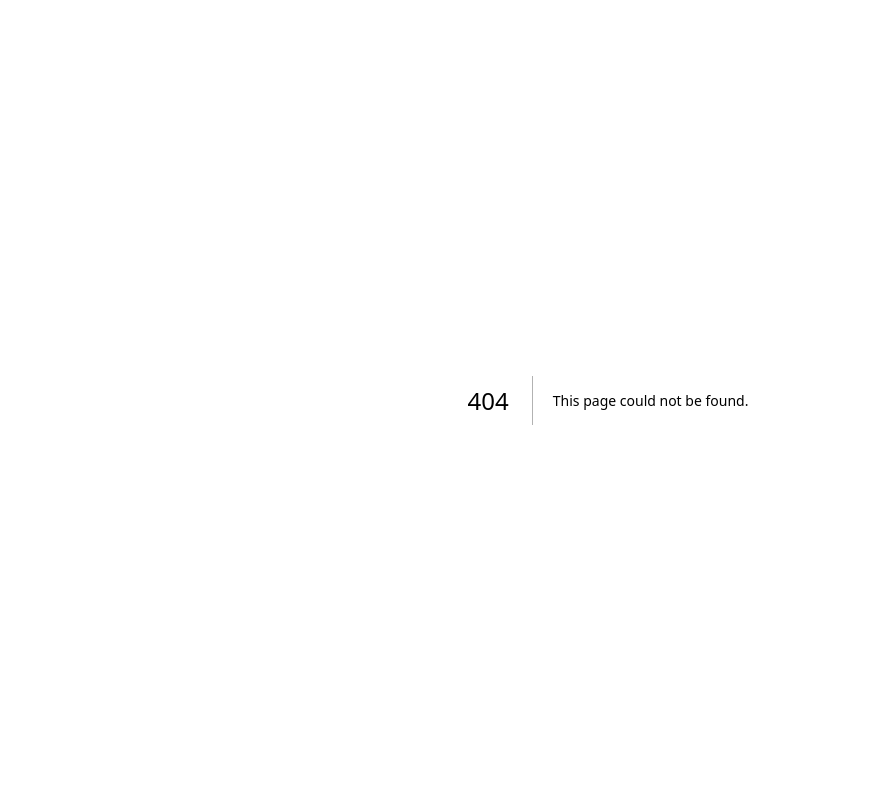
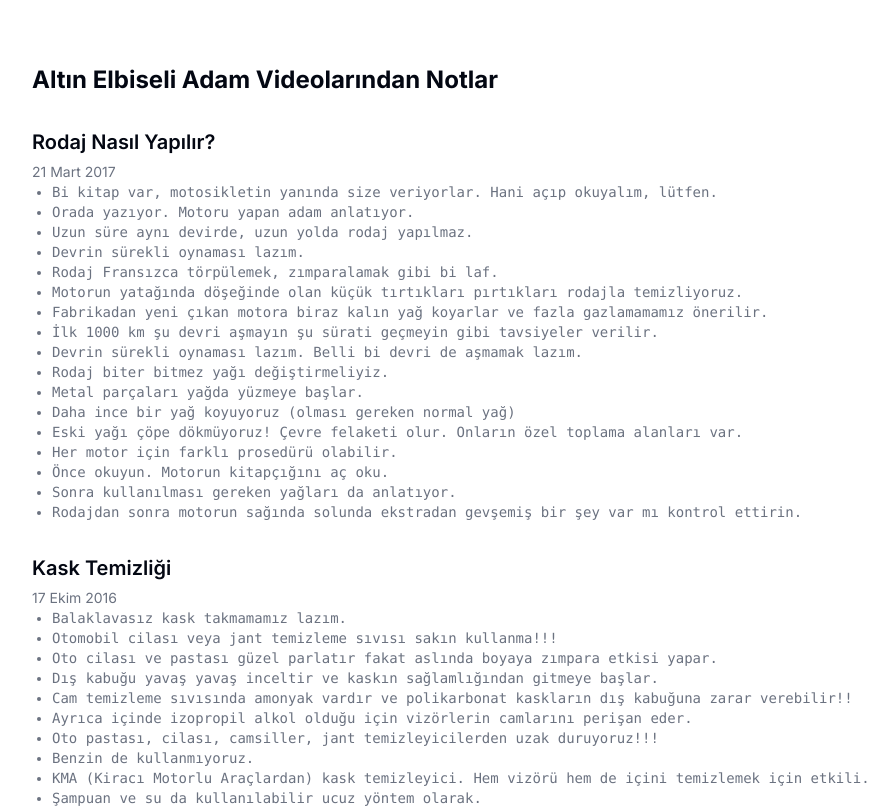
Before and after one commit to rugtumu/CV, a Next.js app: page /aea in a window 1280 px wide. Before the commit this address had no page. Shown: the top 808 px of the page, without its empty margins (32-921 px from the left). Built offline with nearby package versions, Linux system fonts and the light colour scheme.

Commit message:
aea page added to app

```diff
--- /dev/null
+++ b/src/app/aea/page.tsx
@@ -0,0 +1,47 @@
+import { Card, CardHeader, CardContent } from "@/components/ui/card";
+import { Section } from "@/components/ui/section";
+import { Metadata } from "next";
+import { NOTES_DATA } from "@/data/notes-data";
+import Link from "next/link";
+
+export const metadata: Metadata = {
+  title: "Hayati Videolar Notları",
+  description: "Altın Elbiseli Adam'ın hayati videolar serisinden aldığım notlar.",
+};
+
+export default function NotesPage() {
+  return (
+    <div className="container relative mx-auto scroll-my-12 overflow-auto p-8 md:p-16">
+      <section className="mx-auto w-full max-w-full space-y-8 bg-white">
+        <h1 className="text-2xl font-bold">Altın Elbiseli Adam Videolarından Notlar</h1>
+        {NOTES_DATA.map((note) => (
+          <Card key={note.id}>
+            <CardHeader>
+              <h2 className="text-xl font-semibold">
+                {note.videoUrl ? (
+                    <Link href={note.videoUrl} target="_blank" rel="noopener noreferrer">
+                        {note.title}
+                    </Link>
+                ) : (
+                    note.title
+                )}
+              </h2>
+              <p className="text-sm text-muted-foreground">{note.date}</p>
+            </CardHeader>
+            <CardContent>
+                {note.points && note.points.length > 0 ? (
+                    <ul className="list-disc pl-5">
+                        {note.points.map((point, index) => (
+                            <li key={index}>{point}</li>
+                        ))}
+                    </ul>
+                ) : (
+                    <p>Bu video için henüz not eklenmemiş.</p>
+                )}
+            </CardContent>
+          </Card>
+        ))}
+      </section>
+    </div>
+  );
+}
--- /dev/null
+++ b/src/data/notes-data.tsx
@@ -0,0 +1,61 @@
+interface Note {
+    id: number;
+    title: string;
+    date: string;
+    videoUrl?: string; // '?' işareti, bu özelliğin opsiyonel olduğunu belirtir
+    points: string[];
+  }
+
+
+export const NOTES_DATA = [
+    {
+      id: 1,
+      title: "Rodaj Nasıl Yapılır?",
+      date: "21 Mart 2017",
+      videoUrl: "https://youtu.be/RVAEFFBVrCU?si=1N-WRrxjh8zuNcUC",
+      points: [
+        "Bi kitap var, motosikletin yanında size veriyorlar. Hani açıp okuyalım, lütfen.",
+        "Orada yazıyor. Motoru yapan adam anlatıyor.",
+        "Uzun süre aynı devirde, uzun yolda rodaj yapılmaz.",
+        "Devrin sürekli oynaması lazım.",
+        "Rodaj Fransızca törpülemek, zımparalamak gibi bi laf.",
+        "Motorun yatağında döşeğinde olan küçük tırtıkları pırtıkları rodajla temizliyoruz.",
+        "Fabrikadan yeni çıkan motora biraz kalın yağ koyarlar ve fazla gazlamamamız önerilir.",
+        "İlk 1000 km şu devri aşmayın şu sürati geçmeyin gibi tavsiyeler verilir.",
+        "Devrin sürekli oynaması lazım. Belli bi devri de aşmamak lazım.",
+        "Rodaj biter bitmez yağı değiştirmeliyiz.",
+        "Metal parçaları yağda yüzmeye başlar.",
+        "Daha ince bir yağ koyuyoruz (olması gereken normal yağ)",
+        "Eski yağı çöpe dökmüyoruz! Çevre felaketi olur. Onların özel toplama alanları var.",
+        "Her motor için farklı prosedürü olabilir.",
+        "Önce okuyun. Motorun kitapçığını aç oku.",
+        "Sonra kullanılması gereken yağları da anlatıyor.",
+        "Rodajdan sonra motorun sağında solunda ekstradan gevşemiş bir şey var mı kontrol ettirin."
+      ],
+    },
+    {
+      id: 2,
+      title: "Kask Temizliği",
+      date: "17 Ekim 2016",
+      videoUrl: "https://youtu.be/fiGCV673sBw?si=IV-MSvXTB0LMTiom",
+      points: [
+        "Balaklavasız kask takmamamız lazım.",
+        "Otomobil cilası veya jant temizleme sıvısı sakın kullanma!!!",
+        "Oto cilası ve pastası güzel parlatır fakat aslında boyaya zımpara etkisi yapar.",
+        "Dış kabuğu yavaş yavaş inceltir ve kaskın sağlamlığından gitmeye başlar.",
+        "Cam temizleme sıvısında amonyak vardır ve polikarbonat kaskların dış kabuğuna zarar verebilir!!",
+        "Ayrıca içinde izopropil alkol olduğu için vizörlerin camlarını perişan eder.",
+        "Oto pastası, cilası, camsiller, jant temizleyicilerden uzak duruyoruz!!!",
+        "Benzin de kullanmıyoruz.",
+        "KMA (Kiracı Motorlu Araçlardan) kask temizleyici. Hem vizörü hem de içini temizlemek için etkili.",
+        "Şampuan ve su da kullanılabilir ucuz yöntem olarak.",
+        "Çok kirlenmişse küveti ya da leğeni doldurup kaskın içini söküp kaskı leğene daldırıp bir süre tatlı tatlı ovalıyoruz",
+        "ÖNEMLİ!: Kaskın söktüğümüz iç parçalarını asla sıkmıyoruz, asla çamaşır makinesine atmıyoruz çünkü içindeki polistren köpük erir. Etkisini yitirir.",
+        "Keza kaskın içine asla alkollü bir sıvı veya çözücü sıkmıyoruz. O zaman o koruma işlevi olan köpük erir!",
+        "Yıkadıktan sonra durulayıp kurulamaya bırakıyoruz.",
+        "İç kısma asla fırça sürmüyoruz.",
+        "Dış kısımlarda araları diş fırçasıyla temizleyebiliriz.",
+      ],
+    },
+    // Eğer burada 'points' özelliği olmayan bir not varsa, onu düzeltin.
+  ];
```
